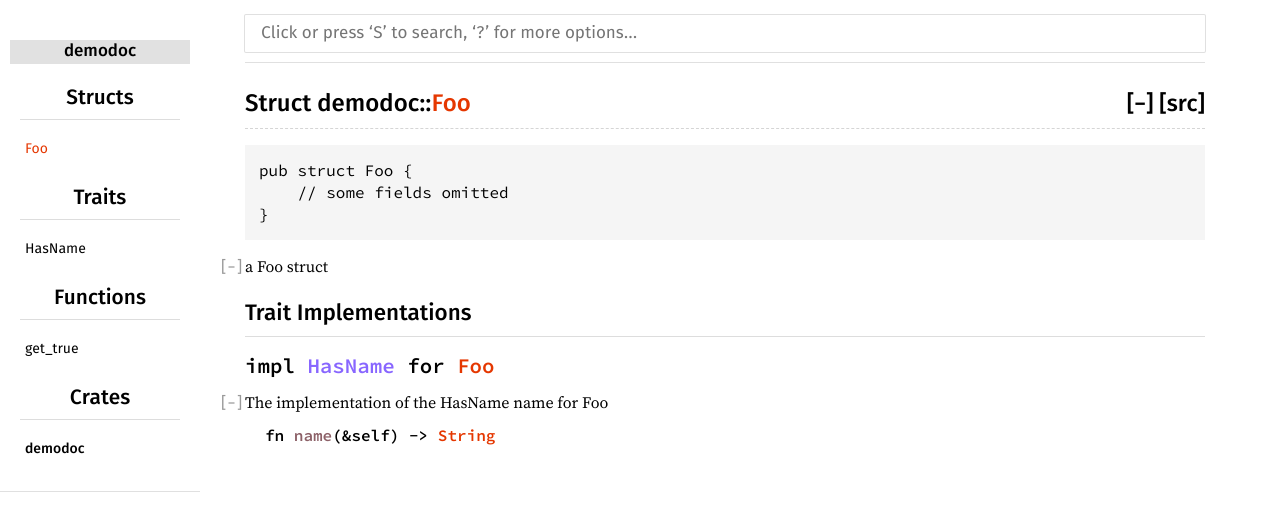
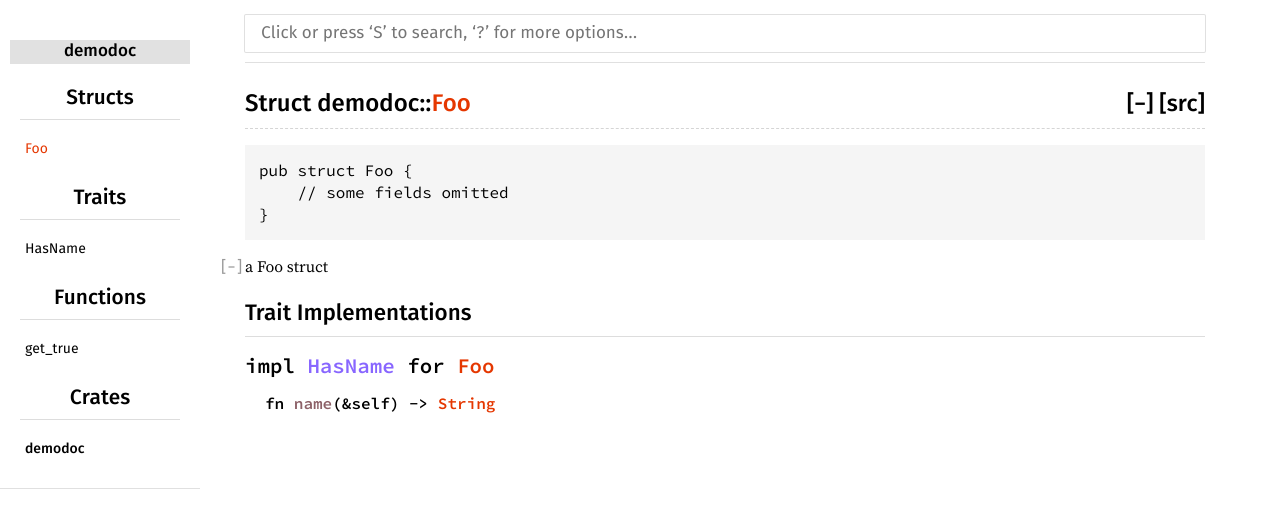
Before and after one commit to seb-odessa/seb-odessa.github.io, a plain HTML site: page demodoc/demodoc/struct.Foo.html in a window 1280 px wide. Drawn offline with Linux system fonts and the light colour scheme.

Commit message:
Updates documentation from 1e867a9 revision

```diff
--- a/demodoc/demodoc/struct.Foo.html
+++ b/demodoc/demodoc/struct.Foo.html
@@ -50,8 +50,7 @@
 <pre class='rust struct'>pub struct Foo {
     // some fields omitted
 }</pre><div class='docblock'><p>a Foo struct</p>
-</div><h2 id='implementations'>Trait Implementations</h2><h3 class='impl'><code>impl <a class='trait' href='../demodoc/trait.HasName.html' title='demodoc::HasName'>HasName</a> for <a class='struct' href='../demodoc/struct.Foo.html' title='demodoc::Foo'>Foo</a></code></h3><div class='docblock'><p>The implementation of the HasName name for Foo</p>
-</div><div class='impl-items'><h4 id='method.name' class='method'><code>fn <a href='../demodoc/trait.HasName.html#method.name' class='fnname'>name</a>(&amp;self) -&gt; <a class='struct' href='https://doc.rust-lang.org/nightly/collections/string/struct.String.html' title='collections::string::String'>String</a></code></h4>
+</div><h2 id='implementations'>Trait Implementations</h2><h3 class='impl'><code>impl <a class='trait' href='../demodoc/trait.HasName.html' title='demodoc::HasName'>HasName</a> for <a class='struct' href='../demodoc/struct.Foo.html' title='demodoc::Foo'>Foo</a></code></h3><div class='impl-items'><h4 id='method.name' class='method'><code>fn <a href='../demodoc/trait.HasName.html#method.name' class='fnname'>name</a>(&amp;self) -&gt; <a class='struct' href='https://doc.rust-lang.org/nightly/collections/string/struct.String.html' title='collections::string::String'>String</a></code></h4>
 </div></section>
     <section id='search' class="content hidden"></section>
 
--- a/demodoc/search-index.js
+++ b/demodoc/search-index.js
@@ -1,3 +1,3 @@
 var searchIndex = {};
-searchIndex['demodoc'] = {"items":[[0,"","demodoc","A Demo library",null,null],[3,"Foo","","a Foo struct",null,null],[5,"get_true","","This function always returns true",null,{"inputs":[],"output":{"name":"bool"}}],[8,"HasName","","The trait HasName",null,null],[10,"name","","",0,{"inputs":[{"name":"hasname"}],"output":{"name":"string"}}],[11,"name","","",1,{"inputs":[{"name":"foo"}],"output":{"name":"string"}}]],"paths":[[8,"HasName"],[3,"Foo"]]};
+searchIndex['demodoc'] = {"items":[[0,"","demodoc","A Demo library",null,null],[3,"Foo","","a Foo struct",null,null],[5,"get_true","","This function always returns true",null,{"inputs":[],"output":{"name":"bool"}}],[8,"HasName","","The trait HasName",null,null],[10,"name","","",0,{"inputs":[{"name":"hasname"}],"output":{"name":"string"}}],[11,"name","","The implementation of the HasName name for Foo",1,{"inputs":[{"name":"foo"}],"output":{"name":"string"}}]],"paths":[[8,"HasName"],[3,"Foo"]]};
 initSearch(searchIndex);
```
Also changed, not shown: demodoc/demodoc/index.html (+1 -1 lines), demodoc/src/demodoc/lib.rs.html (+1 -3 lines).
